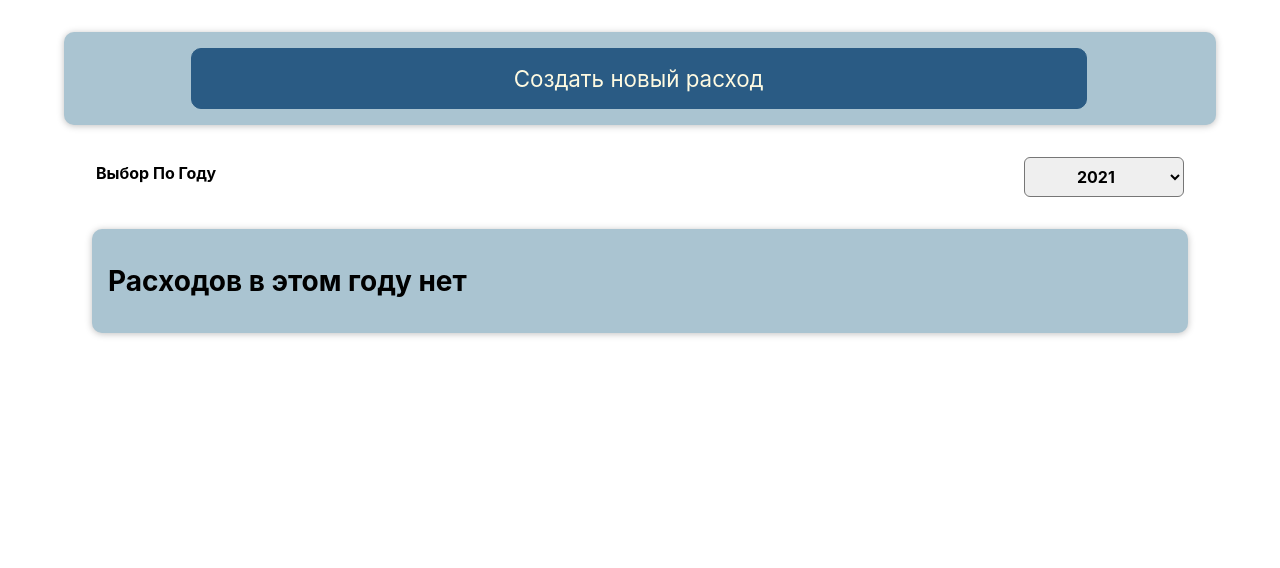
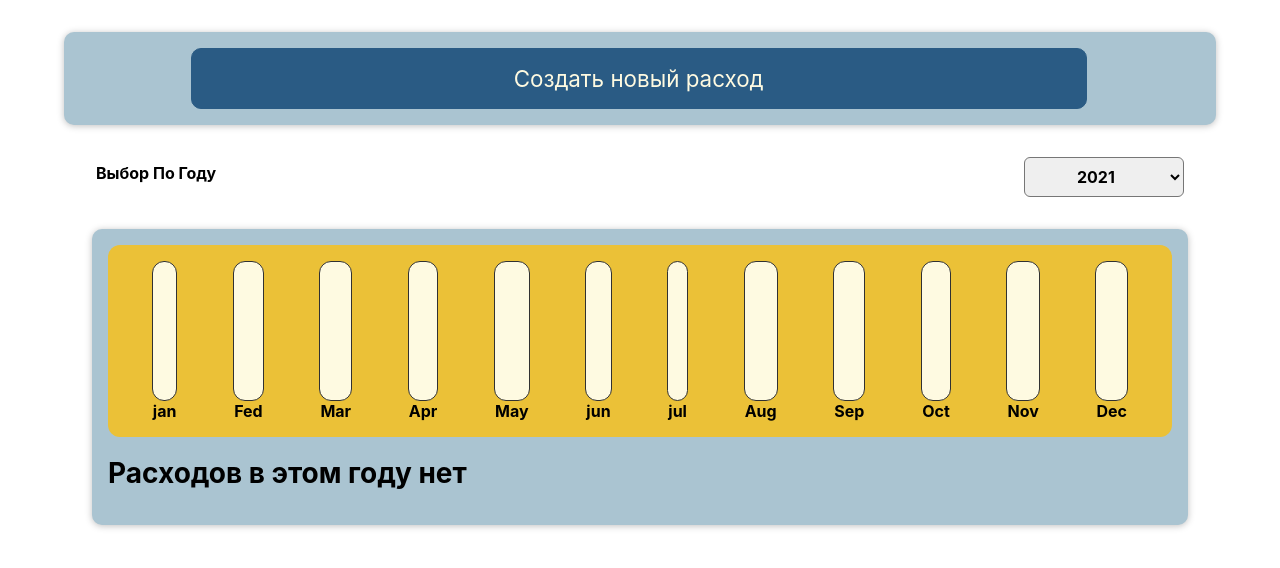
Before and after one commit to Holman52/LearnReact, a React (Create React App) app: page / in a window 1280 px wide. Shown: the top 568 px of the page. Built offline with nearby package versions, Linux system fonts and the light colour scheme.

Commit message:
Коряво сделал диаграмму

```diff
--- a/src/App.jsx
+++ b/src/App.jsx
@@ -1,6 +1,7 @@
 import Cost from "./components/ui/Cost";
 import FormaBlock from "./components/form/FormaBlock";
 import React, { useState } from "react";
+
 
 function App() {
   const INITIAL_COST = [
--- /dev/null
+++ b/src/components/diagram/CostDiagram.jsx
@@ -0,0 +1,28 @@
+import Diagram from "./Diagram";
+
+const CostDiagram = (props) => {
+ const dataSets = [
+    {label: 'jan', value: 0},
+    {label: 'Fed', value: 0},
+    {label: 'Mar', value: 0},
+    {label: 'Apr', value: 0},
+    {label: 'May', value: 0},
+    {label: 'jun', value: 0},
+    {label: 'jul', value: 0},
+    {label: 'Aug', value: 0},
+    {label: 'Sep', value: 0},
+    {label: 'Oct', value: 0},
+    {label: 'Nov', value: 0},
+    {label: 'Dec', value: 0},
+ ]
+
+ for(const cost of props.cost){
+   const Month = cost.date.getMonth()
+   CostDiagram(Month).value = cost.price
+ }
+
+    return <Diagram dataSets={dataSets} />
+
+}
+
+export default CostDiagram
--- a/src/components/diagram/Diagram.jsx
+++ b/src/components/diagram/Diagram.jsx
@@ -1,4 +1,5 @@
 import DiagramBar from "./DiagramBar"
+
 import  './Diagram.css'
 const Diagram = (props) =>{
     return <div className="diagram">
--- a/src/components/diagram/DiagramBar.css
+++ b/src/components/diagram/DiagramBar.css
@@ -25,6 +25,6 @@
 
 .diagram-bar__label {
   font-weight: bold;
-  font-size: 0.5rem;
+  font-size: 1rem;
   text-align: center;
 }
--- a/src/components/ui/Cost.jsx
+++ b/src/components/ui/Cost.jsx
@@ -3,6 +3,7 @@ import "./Cost.css"
 import Card from "../Card";
 import CostsFilter from "./CostsFilter";
 import { useState } from "react";
+import CostDiagram from "../diagram/CostDiagram";
 
 function Cost(props){
 const [SelectionYear, setSelectionYear] = useState('2021')
@@ -19,6 +20,7 @@ const FilterYear = props.costs.filter(cost =>{
       <CostsFilter year={SelectionYear}
       onSelectionYear={ChangeYear}/>
       <Card className="cost">
+        <CostDiagram  cost={FilterYear}/>
         <ConditionsCost cost={FilterYear}/>
       </Card>
     </div>
```
